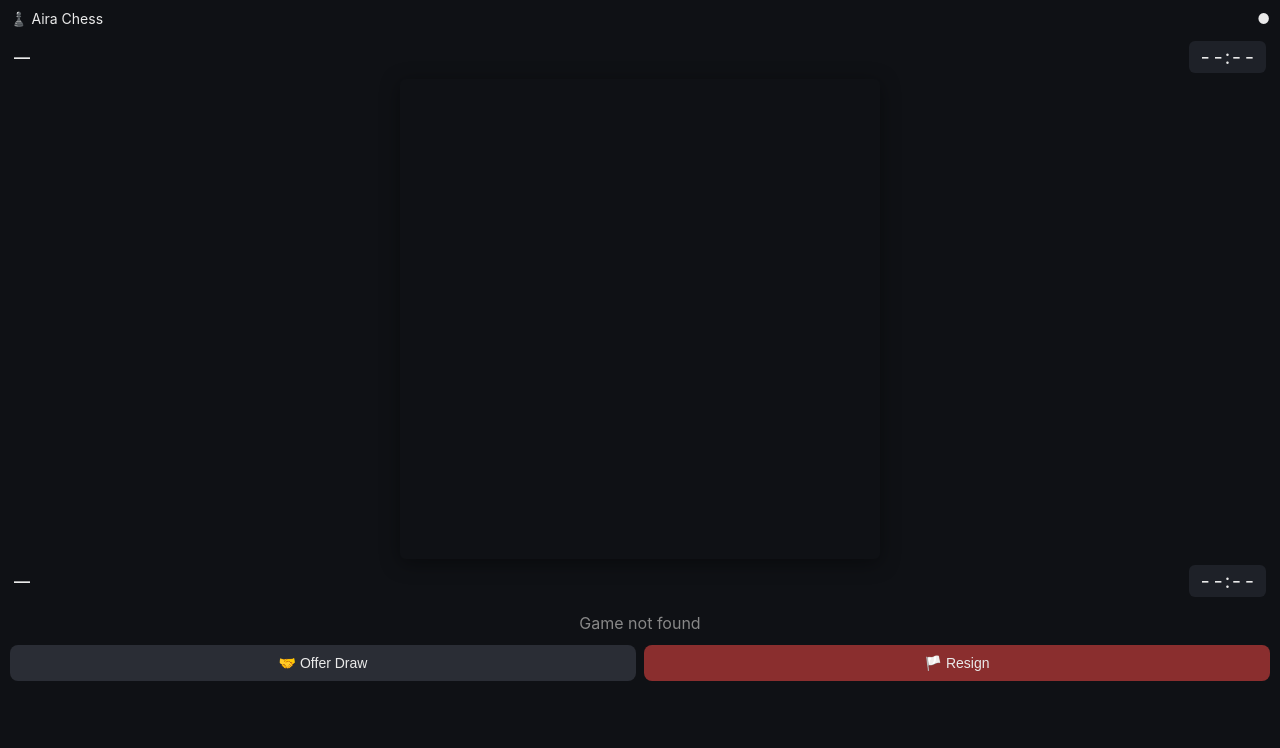
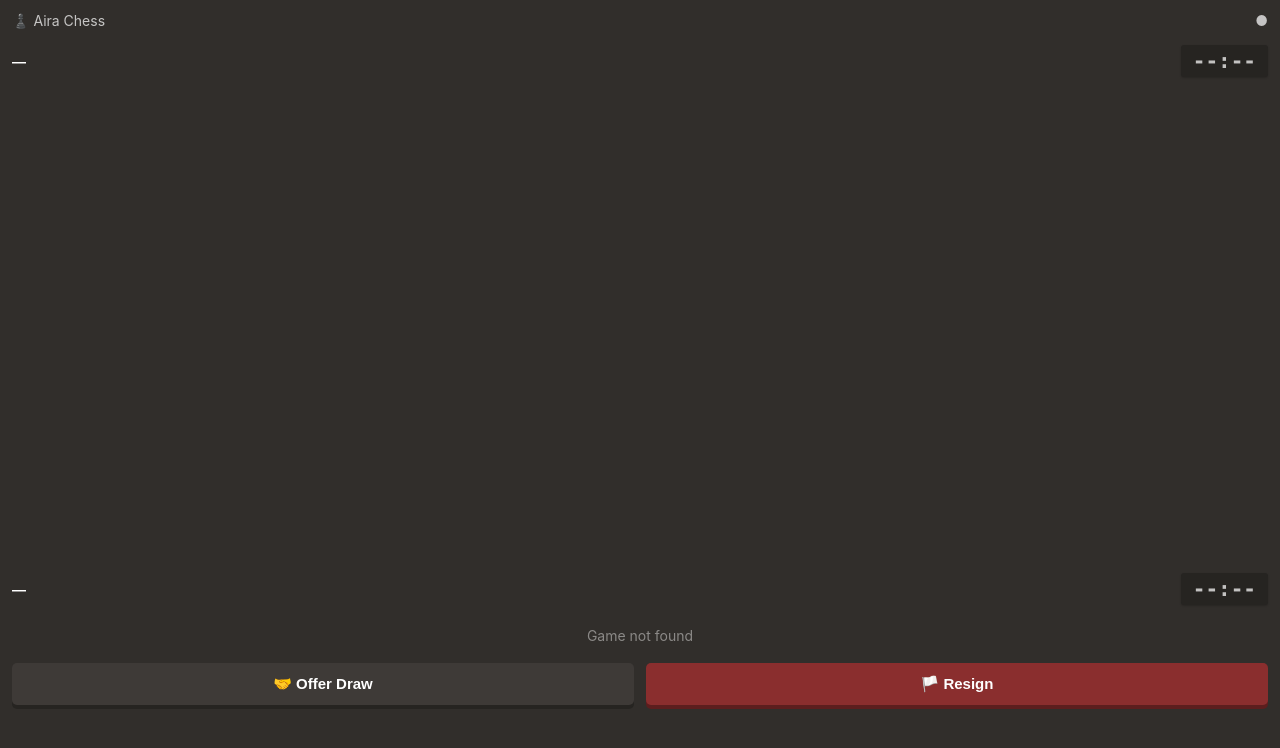
Before and after one commit to thisisvyashraj/airabot1, a FastAPI app: page / in a window 1280 px wide. Shown: the top 748 px of the page. Run offline with FastAPI, Linux system fonts and the light colour scheme; some libraries are stand-ins or nearby versions.

Commit message:
Update style.css

```diff
--- a/chess_server/static/style.css
+++ b/chess_server/static/style.css
@@ -1,53 +1,244 @@
 :root {
-  --bg: var(--tg-theme-bg-color, #0f1115);
-  --fg: var(--tg-theme-text-color, #eaeaea);
-  --hint: var(--tg-theme-hint-color, #888);
-  --accent: var(--tg-theme-button-color, #4caf6d);
-  --light-sq: #ebecd0;
-  --dark-sq: #739552;
-  --sel: rgba(255, 235, 59, 0.55);
-  --target: rgba(20, 130, 255, 0.4);
+  /* Chess.com Dark Mode Backgrounds */
+  --bg: #312e2b;
+  --fg: rgba(255, 255, 255, 0.72);
+  --hint: #8b8987;
+
+  /* Classic Brown/Cream Board Palette */
+  --light-sq: #f0d9b5;
+  --dark-sq: #b58863;
+
+  /* Highlights & Move Targets */
+  --sel: rgba(255, 255, 51, 0.5);
+  --target: rgba(0, 0, 0, 0.15); /* Chess.com uses a subtle dark overlay dot */
+
+  /* Action Button Palette (Dark Walnut) */
+  --accent: #45352b;
+  --accent-shadow: #2a201a;
+  --danger: #8a2e2e;
+  --danger-shadow: #5c1e1e;
 }
-* { box-sizing: border-box; }
+
+* {
+  box-sizing: border-box;
+}
+
 body {
-  margin: 0; font-family: -apple-system, Segoe UI, Roboto, sans-serif;
-  background: var(--bg); color: var(--fg); padding: 10px;
+  margin: 0;
+  font-family: -apple-system, BlinkMacSystemFont, "Segoe UI", Roboto, Helvetica, Arial, sans-serif;
+  background: var(--bg);
+  color: var(--fg);
+  padding: 12px;
 }
-.topbar { display: flex; justify-content: space-between; align-items: center; margin-bottom: 8px; font-size: 14px; }
-.player-row { display: flex; justify-content: space-between; align-items: center; padding: 6px 4px; }
-.player-name { font-weight: 600; }
-.clock { font-variant-numeric: tabular-nums; font-size: 20px; padding: 4px 10px; border-radius: 6px; background: #1e2128; }
-.clock.low { color: #ff5252; }
-.clock.active { background: var(--accent); color: #111; }
 
+/* Player Info & Clocks */
+.topbar {
+  display: flex;
+  justify-content: space-between;
+  align-items: center;
+  margin-bottom: 8px;
+  font-size: 14px;
+}
+
+.player-row {
+  display: flex;
+  justify-content: space-between;
+  align-items: center;
+  padding: 8px 0;
+}
+
+.player-name {
+  font-weight: 600;
+  color: #fff;
+  font-size: 14px;
+}
+
+/* Chess.com specific clock styling */
+.clock {
+  font-variant-numeric: tabular-nums;
+  font-family: Monaco, Consolas, "Liberation Mono", monospace;
+  font-size: 21px;
+  font-weight: 700;
+  padding: 4px 12px;
+  border-radius: 3px;
+  background: #262421;
+  color: #c3c2c1;
+  box-shadow: 0 1px 2px rgba(0,0,0,0.2);
+}
+
+.clock.low {
+  background: #ffdbdb;
+  color: #c82222;
+}
+
+.clock.active {
+  background: #fff;
+  color: #262421;
+}
+
+/* Board & Squares */
 #board {
-  display: grid; grid-template-columns: repeat(8, 1fr); width: 100%;
-  aspect-ratio: 1 / 1; max-width: 480px; margin: 0 auto; border-radius: 6px; overflow: hidden;
-  box-shadow: 0 4px 20px rgba(0,0,0,.4);
+  display: grid;
+  grid-template-columns: repeat(8, 1fr);
+  width: 100%;
+  aspect-ratio: 1 / 1;
+  max-width: 480px;
+  margin: 0 auto;
+  border-radius: 3px;
+  overflow: hidden;
 }
-.sq { position: relative; display: flex; align-items: center; justify-content: center; font-size: 7vw; max-font-size: 38px; cursor: pointer; user-select: none; }
+
+.sq {
+  position: relative;
+  display: flex;
+  align-items: center;
+  justify-content: center;
+  font-size: 7vw;
+  max-font-size: 38px;
+  cursor: pointer;
+  user-select: none;
+}
+
 .sq.light { background: var(--light-sq); }
 .sq.dark { background: var(--dark-sq); }
-.sq.selected::after { content: ""; position: absolute; inset: 0; background: var(--sel); }
-.sq.target::after { content: ""; position: absolute; width: 28%; height: 28%; border-radius: 50%; background: var(--target); }
-.sq.target.has-piece::after { width: 100%; height: 100%; border-radius: 0; background: rgba(255,0,0,.25); }
-.sq.last-move { box-shadow: inset 0 0 0 999px rgba(255,255,0,.18); }
-.sq.in-check { box-shadow: inset 0 0 0 999px rgba(255,0,0,.4); }
-.piece { font-size: clamp(24px, 9vw, 44px); line-height: 1; }
 
-.controls { display: flex; gap: 8px; justify-content: center; margin-top: 12px; }
+/* Highlights */
+.sq.selected::after,
+.sq.last-move::after {
+  content: "";
+  position: absolute;
+  inset: 0;
+  background: var(--sel);
+}
+
+/* Chess.com Legal Move Dots */
+.sq.target::before {
+  content: "";
+  position: absolute;
+  width: 32%;
+  height: 32%;
+  border-radius: 50%;
+  background: var(--target);
+  z-index: 10;
+}
+
+/* Chess.com Capture Rings (Hollow circle for taking pieces) */
+.sq.target.has-piece::before {
+  width: 85%;
+  height: 85%;
+  border-radius: 50%;
+  background: transparent;
+  border: 6px solid var(--target);
+}
+
+.sq.in-check {
+  box-shadow: inset 0 0 30px rgba(235, 97, 80, 0.8);
+}
+
+.piece {
+  font-size: clamp(24px, 9vw, 44px);
+  line-height: 1;
+  z-index: 5;
+}
+
+/* Controls & 3D Buttons */
+.controls {
+  display: flex;
+  gap: 12px;
+  justify-content: center;
+  margin-top: 16px;
+}
+
 button.action {
-  flex: 1; padding: 10px; border: none; border-radius: 8px; background: #2a2d35; color: var(--fg);
-  font-size: 14px; cursor: pointer;
+  flex: 1;
+  padding: 12px;
+  border: none;
+  border-radius: 5px;
+  background: #3e3a37;
+  color: #fff;
+  font-size: 15px;
+  font-weight: 700;
+  cursor: pointer;
+  box-shadow: 0 4px 0 #262421;
+  transition: margin-top 0.1s, box-shadow 0.1s;
 }
-button.action.danger { background: #8a2e2e; }
-button.action.accent { background: var(--accent); color: #111; font-weight: 700; }
 
-#status-line { text-align: center; margin: 10px 0; color: var(--hint); min-height: 20px; }
+button.action:active {
+  margin-top: 4px;
+  box-shadow: 0 0 0 #262421;
+}
 
-.modal-backdrop { position: fixed; inset: 0; background: rgba(0,0,0,.6); display: flex; align-items: center; justify-content: center; z-index: 50; }
-.modal { background: #1c1f26; padding: 20px; border-radius: 12px; width: 90%; max-width: 340px; text-align: center; }
-.modal h2 { margin-top: 0; }
-.promo-options { display: flex; gap: 10px; justify-content: center; margin: 14px 0; }
-.promo-options .piece { font-size: 40px; cursor: pointer; background: #2a2d35; border-radius: 8px; padding: 6px 10px; }
+button.action.accent {
+  background: var(--accent);
+  box-shadow: 0 4px 0 var(--accent-shadow);
+}
+
+button.action.accent:active {
+  box-shadow: 0 0 0 var(--accent-shadow);
+}
+
+button.action.danger {
+  background: var(--danger);
+  box-shadow: 0 4px 0 var(--danger-shadow);
+}
+
+button.action.danger:active {
+  box-shadow: 0 0 0 var(--danger-shadow);
+}
+
+#status-line {
+  text-align: center;
+  margin: 14px 0;
+  color: var(--hint);
+  min-height: 20px;
+  font-size: 14px;
+}
+
+/* Modals */
+.modal-backdrop {
+  position: fixed;
+  inset: 0;
+  background: rgba(0,0,0,.6);
+  display: flex;
+  align-items: center;
+  justify-content: center;
+  z-index: 50;
+}
+
+.modal {
+  background: #262421;
+  padding: 24px;
+  border-radius: 8px;
+  width: 90%;
+  max-width: 320px;
+  text-align: center;
+  box-shadow: 0 0 20px rgba(0,0,0,0.5);
+}
+
+.modal h2 {
+  margin-top: 0;
+  color: #fff;
+  font-size: 20px;
+}
+
+.promo-options {
+  display: flex;
+  gap: 10px;
+  justify-content: center;
+  margin: 18px 0;
+}
+
+.promo-options .piece {
+  font-size: 45px;
+  cursor: pointer;
+  background: #312e2b;
+  border-radius: 4px;
+  padding: 8px;
+  transition: background 0.2s;
+}
+
+.promo-options .piece:hover {
+  background: var(--light-sq);
+}
+
 .hidden { display: none !important; }
```
